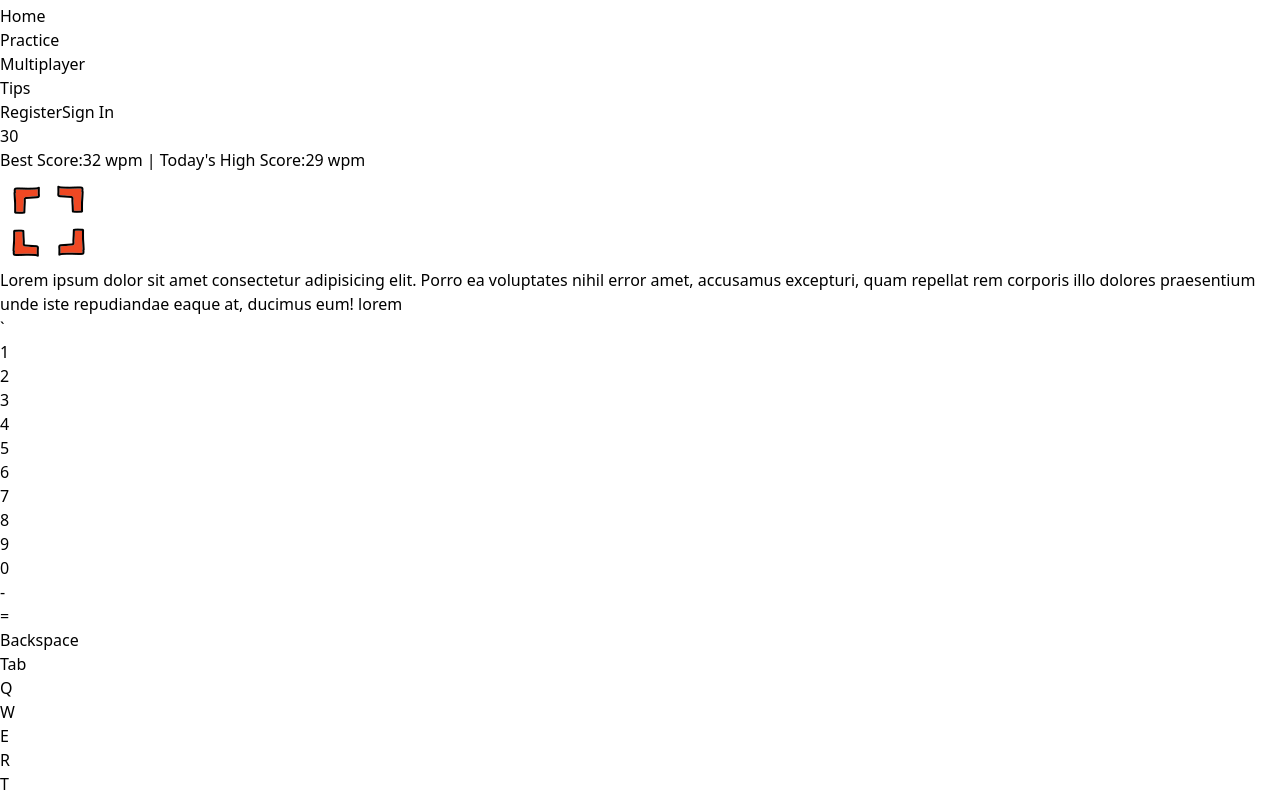
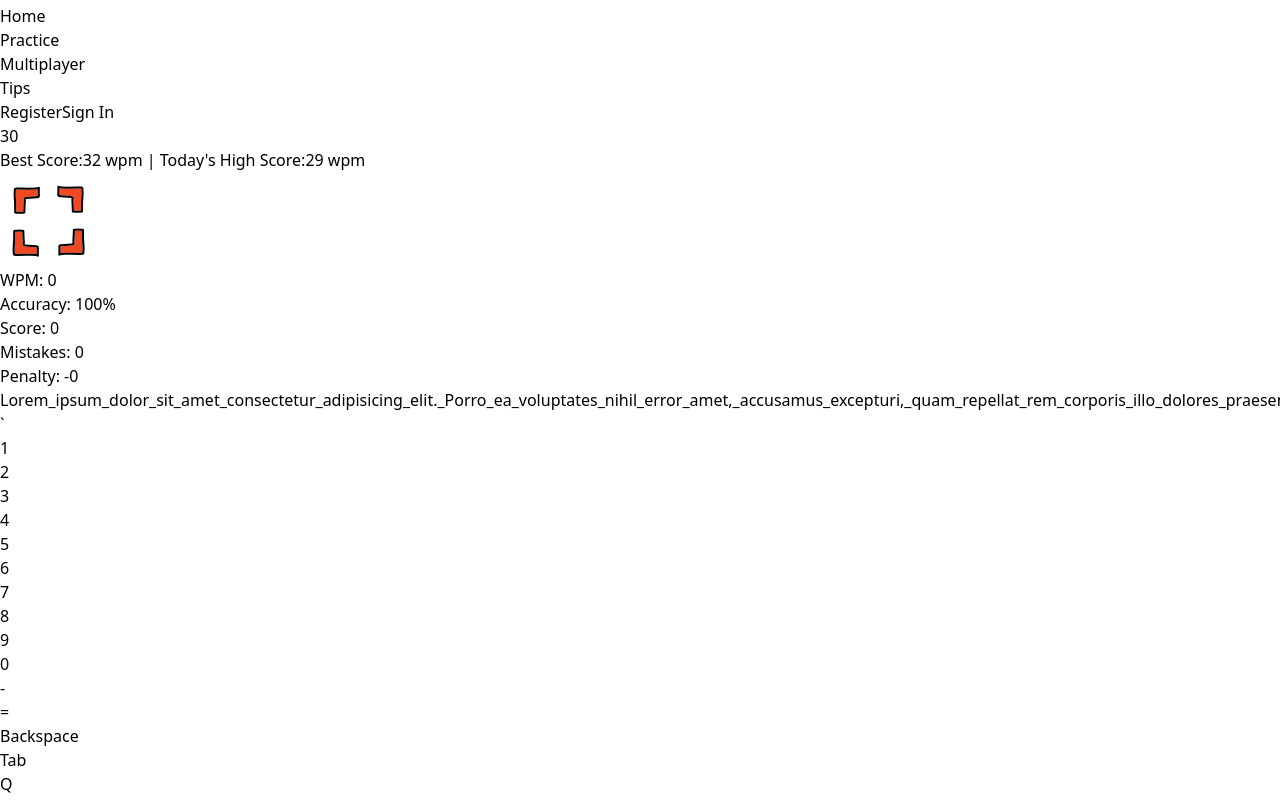
Before and after one commit to RudraNarayan94/MOK-frontend, a React (Vite) app: page /practice in a window 1280 px wide. Shown: the part 1040-1840 px from the top of the page. Built offline with nearby package versions, Linux system fonts and the light colour scheme.

Commit message:
Added typing functionality in the practice page

```diff
--- a/src/App.css
+++ b/src/App.css
@@ -41,3 +41,25 @@
 /* .div{
   background: linear-gradient(to top,black,#000000d0,#000000d7,transparent);
 } */
+
+.scrollbar-hidden {
+  -ms-overflow-style: none;
+  scrollbar-width: none;
+}
+.scroll-hidden::-webkit-scrollbar {
+  display: none;
+}
+
+/* Text Box animation */
+@keyframes blink {
+  0%, 100% {
+    height: 0%;
+  }
+  50% {
+    height: 100%;
+  }
+}
+
+.custom-blink {
+  animation: blink 1s step-start infinite;
+}
--- a/src/components/KeyboardLayout/KBLayout.jsx
+++ b/src/components/KeyboardLayout/KBLayout.jsx
@@ -1,7 +1,7 @@
 /* eslint-disable no-unused-vars */
 import { useState, useEffect } from 'react';
 
-export default function TypingTestKeyboard() {
+export default function TypingTestKeyboard({isFullscreen}) {
   const [pressedKeys, setPressedKeys] = useState({});
 
   // Simplified keyboard layout focused on typing test needs
@@ -32,6 +32,21 @@ export default function TypingTestKeyboard() {
   useEffect(() => {
     const handleKeyDown = (event) => {
       const key = keyMapping[event.code];
+
+      // To prevent the default behaviour of scrolling in browsers
+      if (event.code === 'Space') {
+        event.preventDefault();
+      }
+
+      // To prevent the default behaviour of Alt key
+      if (event.code === 'AltLeft' || event.code == 'AltRight') {
+        event.preventDefault();
+      }
+
+      // Also prevent default behavior for Tab key
+      if (event.code === 'Tab') {
+        event.preventDefault();
+      }
       if (key) {
         setPressedKeys(prev => ({ ...prev, [key]: true }));
       }
@@ -76,7 +91,10 @@ export default function TypingTestKeyboard() {
     }
   };
 
-  return (
+  return isFullscreen === true ? (
+    <></>
+  ) :  (
+
     <div className="bg-[#181C22] font-mono p-6 rounded-lg shadow-xl mx-auto w-[700px] mb-[30px] ">
       <div className="flex flex-col gap-1 mx-auto">
         {keyboardLayout.map((row, rowIndex) => (
--- a/src/components/practice_page/TextBox.jsx
+++ b/src/components/practice_page/TextBox.jsx
@@ -1,11 +1,194 @@
-export default function TextBox() {
+// import '../../App.css'
+
+// export default function TextBox({isFullscreen}) {
+//   return (
+//     <>
+//       <div className={`scrollbar-hidden text-box w-[80%] bg-[#00000039] text- text-2xl/9 text font-medium ${isFullscreen ? 'h-[300px]' : 'h-[200px]' } p-5 rounded-2xl m-[30px] mt-0 overflow-y-scroll `}>
+//         Lorem ipsum dolor sit amet consectetur adipisicing elit. Porro ea
+//         voluptates nihil error amet, accusamus excepturi, quam repellat rem
+//         corporis illo dolores praesentium unde iste repudiandae eaque at,
+//         ducimus eum! lorem Lorem ipsum dolor sit, amet consectetur adipisicing elit. Sit earum harum quas dolorem maxime laudantium exercitationem! In cumque voluptatum sint, ab dignissimos rem eaque, hic totam ratione sequi velit doloremque.
+//       </div>
+//     </>
+//   );
+// }
+import React, { useState, useEffect, useRef } from "react";
+import "../../App.css";
+export default function TextBox({ isFullscreen }) {
+  // The text to be typed
+  const sampleText =
+    "Lorem ipsum dolor sit amet consectetur adipisicing elit. Porro ea voluptates nihil error amet, accusamus excepturi, quam repellat rem corporis illo dolores praesentium unde iste repudiandae eaque at, ducimus eum! lorem Lorem ipsum dolor sit, amet consectetur adipisicing elit. Sit earum harum quas dolorem maxime laudantium exercitationem! In cumque voluptatum sint, ab dignissimos rem eaque, hic totam ratione sequi velit doloremque.";
+
+  // State variables
+  const [currentPosition, setCurrentPosition] = useState(0);
+  const [incorrectIndices, setIncorrectIndices] = useState(new Set());
+  const [mistakes, setMistakes] = useState(0);
+  const [isTyping, setIsTyping] = useState(false);
+  const [startTime, setStartTime] = useState(null);
+  const [wpm, setWpm] = useState(0);
+  const [accuracy, setAccuracy] = useState(100);
+  const [score, setScore] = useState(0);
+  const [penalty, setPenalty] = useState(0);
+
+  // Reference to keep track of the text container
+  const textBoxRef = useRef(null);
+  const cursorRef = useRef(null);
+
+  // Start the test when the first key is pressed
+  const startTest = () => {
+    if (!isTyping) {
+      setIsTyping(true);
+      setStartTime(Date.now());
+    }
+  };
+
+  // Ensure cursor is visible by scrolling if needed
+  useEffect(() => {
+    if (cursorRef.current && textBoxRef.current) {
+      const cursorPos = cursorRef.current.getBoundingClientRect();
+      const container = textBoxRef.current.getBoundingClientRect();
+
+      if (cursorPos.bottom > container.bottom - 20) {
+        textBoxRef.current.scrollTop +=
+          cursorPos.bottom - container.bottom + 40;
+      } else if (cursorPos.top < container.top) {
+        textBoxRef.current.scrollTop -= container.top - cursorPos.top + 20;
+      }
+    }
+  }, [currentPosition]);
+
+  // Handle key press events
+  useEffect(() => {
+    const handleKeyPress = (e) => {
+      // Special case for spacebar to prevent scrolling
+      if (e.code === "Space") {
+        e.preventDefault();
+      }
+
+      // Start test if first key press
+      if (!isTyping) {
+        startTest();
+      }
+
+      // Get the expected character at the current position
+      const expectedChar = sampleText[currentPosition];
+      const typedChar = e.key;
+
+      // Only proceed if the current position is within the text
+      if (currentPosition < sampleText.length) {
+        // Check if the typed character matches the expected one
+        if (typedChar === expectedChar) {
+          // Correct typing - move cursor forward
+          setCurrentPosition(currentPosition + 1);
+
+          // Update score
+          setScore((prevScore) => prevScore + 1);
+        } else {
+          // Incorrect typing - only if it's a printable character
+          if (typedChar.length === 1 || typedChar === " ") {
+            // Add current position to incorrect indices
+            const newIncorrectIndices = new Set(incorrectIndices);
+            newIncorrectIndices.add(currentPosition);
+            setIncorrectIndices(newIncorrectIndices);
+
+            setMistakes(mistakes + 1);
+
+            // Apply penalty to score
+            const newPenalty = 2; // Each mistake costs 2 points
+            setPenalty((prevPenalty) => prevPenalty + newPenalty);
+            setScore((prevScore) => Math.max(0, prevScore - newPenalty));
+          }
+        }
+
+        // Calculate WPM and accuracy if typing has started
+        if (startTime) {
+          const timeElapsed = (Date.now() - startTime) / 60000; // in minutes
+          const wordsTyped = currentPosition / 5; // 5 characters = 1 word standard
+          const newWpm = Math.round(wordsTyped / timeElapsed);
+          setWpm(newWpm > 0 ? newWpm : 0);
+
+          const totalAttempts = currentPosition + mistakes;
+          const newAccuracy =
+            totalAttempts > 0
+              ? Math.round(((currentPosition - mistakes) / totalAttempts) * 100)
+              : 100;
+          setAccuracy(newAccuracy > 0 ? newAccuracy : 0);
+        }
+      }
+    };
+
+    window.addEventListener("keydown", handleKeyPress);
+    return () => {
+      window.removeEventListener("keydown", handleKeyPress);
+    };
+  }, [
+    currentPosition,
+    isTyping,
+    mistakes,
+    incorrectIndices,
+    sampleText,
+    startTime,
+  ]);
+
   return (
     <>
-      <div className="text-box w-[80%] bg-[#00000039] text- text-2xl/9 text font-medium h-[200px] p-5 rounded-2xl m-[30px] mt-0 ">
-        Lorem ipsum dolor sit amet consectetur adipisicing elit. Porro ea
-        voluptates nihil error amet, accusamus excepturi, quam repellat rem
-        corporis illo dolores praesentium unde iste repudiandae eaque at,
-        ducimus eum! lorem
+      <div className="stats flex justify-between px-10 py-2 text-white bg-gray-800 rounded-t-lg">
+        <div>WPM: <span className="font-bold">{wpm}</span></div>
+        <div>Accuracy: <span className="font-bold">{accuracy}%</span></div>
+        <div>Score: <span className="font-bold">{score}</span></div>
+        <div>Mistakes: <span className="font-bold text-red-400">{mistakes}</span></div>
+        <div>Penalty: <span className="font-bold text-red-400">-{penalty}</span></div>
+      </div>
+
+      <div
+        ref={textBoxRef}
+        className={`scrollbar-hidden text-box w-[80%] bg-[#00000039] text-2xl/9 font-medium ${
+          isFullscreen ? "h-[300px]" : "h-[200px]"
+        } p-5 rounded-2xl m-[30px] mt-0 overflow-y-scroll relative tracking-wide leading-relaxed`}
+        style={{ overflowY: "scroll", overflowX: "hidden" }}
+      >
+        <div className="relative">
+          {sampleText.split("").map((char, index) => {
+            // Determine character styling based on typing status
+            let charClass = "";
+
+            if (index === currentPosition) {
+              return (
+                <span key={index} ref={cursorRef} className="relative">
+                  <span className="relative inline-block">
+                    {char === ' ' ? (
+                      <span className="inline-block w-[1.5ch] opacity-30">_</span>
+                    ) : (
+                      char
+                    )}
+                    <span className="absolute w-[3px] left-0 top-0 bg-[orange] custom-blink" />
+                  </span>
+                </span>
+              );
+            } else if (index < currentPosition) {
+              // Already typed characters
+              charClass = incorrectIndices.has(index)
+                ? "text-red-500"
+                : "text-green-500";
+            }
+
+            // Show visible space character
+            if (char === " ") {
+              return (
+                <span key={index} className={`${charClass}`}>
+                  <span className="inline-block w-[1.5ch] opacity-30">_</span>
+                </span>
+              );
+            }
+
+            // Regular characters
+            return (
+              <span key={index} className={charClass}>
+                {char}
+              </span>
+            );
+          })}
+        </div>
       </div>
     </>
   );
--- a/src/pages/Home.jsx
+++ b/src/pages/Home.jsx
@@ -6,7 +6,6 @@ import Footer from "../components/Footer";
 const Home = () => {
   return (
     <>
-      {/* <Navbar /> */}
       <div className="h-[88vh] bg-[#181C22] flex justify-center items-center font-mono text-white">
         <div className="w-[60vw] px-8 typewriter">
           <h1 className="text-7xl font-bold py-5 ">
@@ -30,7 +29,6 @@ const Home = () => {
         </div>
       </div>
       <Features />
-      {/* <Footer /> */}
     </>
   );
 };
--- a/src/pages/Practice.jsx
+++ b/src/pages/Practice.jsx
@@ -6,23 +6,26 @@ const Practice = () => {
   const [fullscreen, setFullscreen] = useState(false);
   let bestScore = '32 wpm';
   let todayHighScore = '29 wpm';
+  const handleFullscreen = () => {
+    setFullscreen(prev => !prev)
+  }
 
   return (
-    <div className="bg-[#181C22] text-white font-mono flex flex-col justify-center items-center ">
+    <div className="bg-[#181C22] text-white font-mono flex flex-col justify-center items-center min-h-[80vh] ">
       <div className="flex w-[80%] justify-between px-5 py-2 mt-5 ">
         <div className="text-2xl">30</div>
         <div className="bg-[#00000045] p-2 rounded-xl text-[gray] ">Best Score:{bestScore} | Today's High Score:{todayHighScore}</div>
         <div>
           <img
-            className="w-[30px] cursor-pointer "
+            className="w-[35px] cursor-pointer rounded-full p-1 hover:translate-y-1 hover:bg-[#0000008b] "
             src={fullscreen ? "/exitscreen.png" : "/fullscreen.png"}
             alt="fullscreen"
-            onClick={() => setFullscreen(prev => !prev)}
+            onClick={handleFullscreen}
           />
         </div>
       </div>
-      <TextBox />
-      <TypingTestKeyboard />
+      <TextBox isFullscreen={fullscreen} />
+      <TypingTestKeyboard isFullscreen={fullscreen} />
     </div>
   );
 };
```
Also changed, not shown: src/components/Features.jsx (+19 -8 lines).
